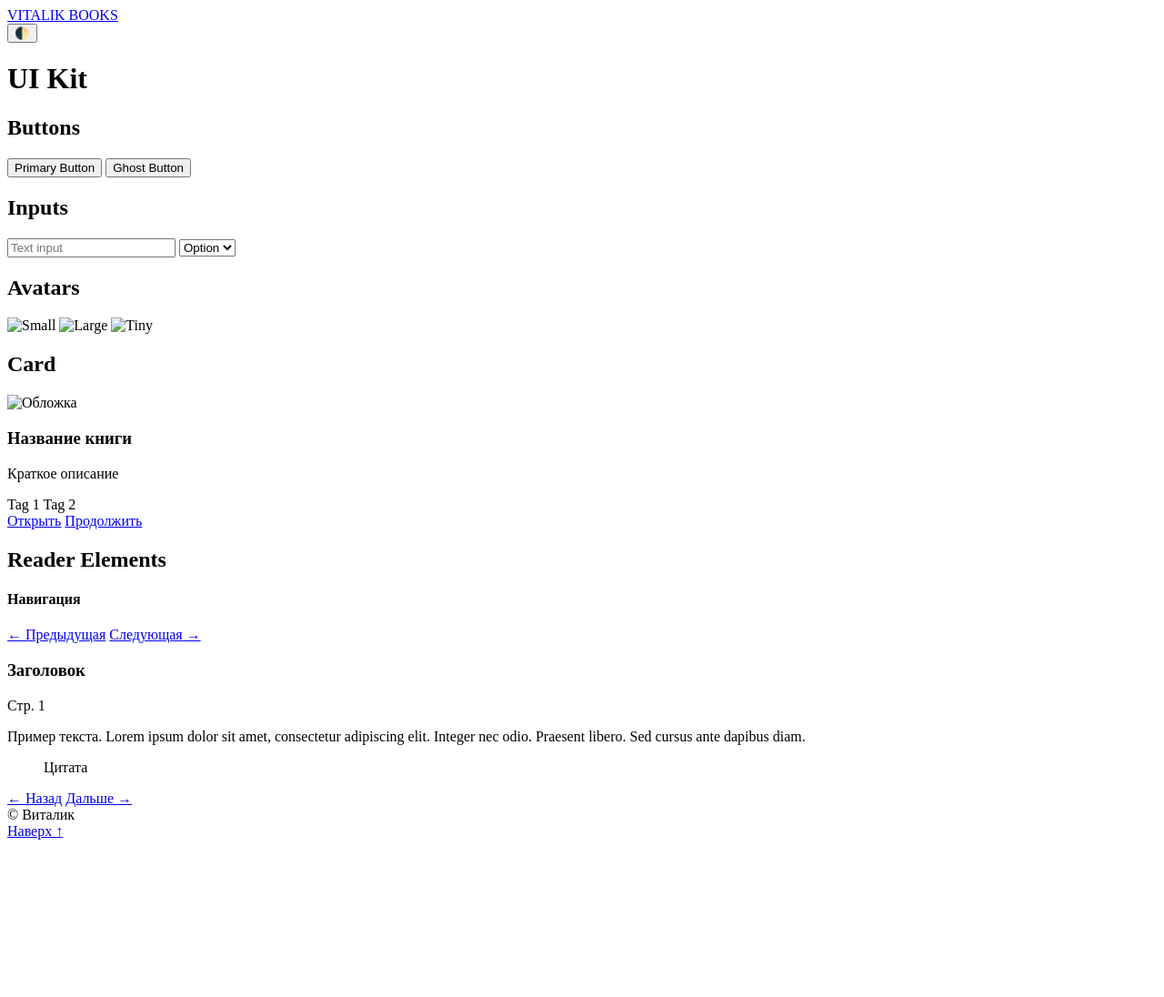
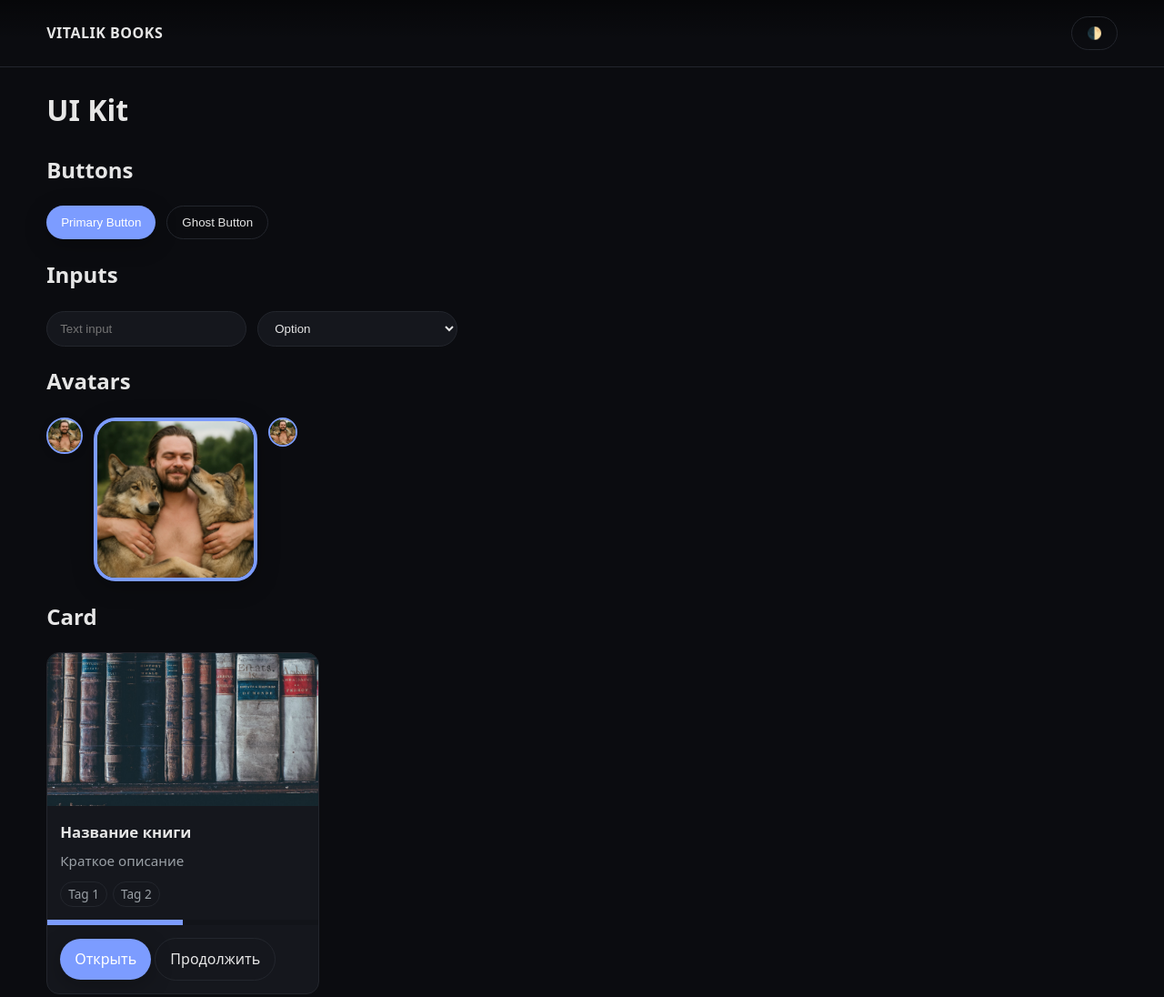
Before and after one commit to SpiritUrban/books-online, a plain HTML site: page ui-kit.html in a window 1280 px wide. Shown: the top 1096 px of the page at 91% size. Before the commit the page ends 931 px from the top, so only its background shows below. Drawn offline with Linux system fonts and the light colour scheme; the site is published under a folder, as on GitHub Pages, so addresses that start at the root find nothing.

Commit message:
Use relative paths for assets

```diff
--- a/books/nastavnik-12-lichnaya-pobeda/book.json
+++ b/books/nastavnik-12-lichnaya-pobeda/book.json
@@ -3,7 +3,7 @@
   "subtitle": "",
   "author": "Vitalik",
   "series": "NASTAVNIK",
-  "cover": "/books/nastavnik-12-lichnaya-pobeda/img/cover.jpg",
+  "cover": "img/cover.jpg",
   "pagesTotal": 10,
   "description": "Описание появится позже.",
   "toc": [
--- a/books/nastavnik-13-primer/book.json
+++ b/books/nastavnik-13-primer/book.json
@@ -3,7 +3,7 @@
   "subtitle": "",
   "author": "Vitalik",
   "series": "NASTAVNIK",
-  "cover": "/books/nastavnik-13-primer/img/cover.jpg",
+  "cover": "img/cover.jpg",
   "pagesTotal": 10,
   "description": "Описание появится позже.",
   "toc": [
--- a/ui-kit.html
+++ b/ui-kit.html
@@ -4,12 +4,12 @@
   <meta charset="utf-8" />
   <meta name="viewport" content="width=device-width, initial-scale=1" />
   <title>UI Kit</title>
-  <link rel="stylesheet" href="/assets/css/base.css" />
+  <link rel="stylesheet" href="assets/css/base.css" />
 </head>
 <body data-page="ui-kit">
   <header class="site-header">
     <div class="container header-inner">
-      <div class="brand"><a href="/">VITALIK BOOKS</a></div>
+      <div class="brand"><a href="./">VITALIK BOOKS</a></div>
       <nav class="actions"><button id="themeToggle" class="btn btn-ghost">🌓</button></nav>
     </div>
   </header>
@@ -35,9 +35,9 @@
     <section>
       <h2>Avatars</h2>
       <div class="cta-row">
-        <img src="/assets/img/author-avatar.jpg" alt="Small" class="avatar-small" />
-        <img src="/assets/img/author-avatar.jpg" alt="Large" class="avatar-large" />
-        <img src="/assets/img/author-avatar.jpg" alt="Tiny" class="avatar-tiny" />
+        <img src="assets/img/author-avatar.jpg" alt="Small" class="avatar-small" />
+        <img src="assets/img/author-avatar.jpg" alt="Large" class="avatar-large" />
+        <img src="assets/img/author-avatar.jpg" alt="Tiny" class="avatar-tiny" />
       </div>
     </section>
 
@@ -45,7 +45,7 @@
       <h2>Card</h2>
       <div style="max-width:300px">
         <article class="card">
-          <img class="thumb" src="/assets/img/cover-placeholder.jpg" alt="Обложка" />
+          <img class="thumb" src="assets/img/cover-placeholder.jpg" alt="Обложка" />
           <div class="body">
             <h3>Название книги</h3>
             <p>Краткое описание</p>
@@ -97,6 +97,6 @@
       <div class="footer-links"><a href="#" id="toTop">Наверх ↑</a></div>
     </div>
   </footer>
-  <script src="/assets/js/app.js" defer></script>
+  <script src="assets/js/app.js" defer></script>
 </body>
 </html>
```
